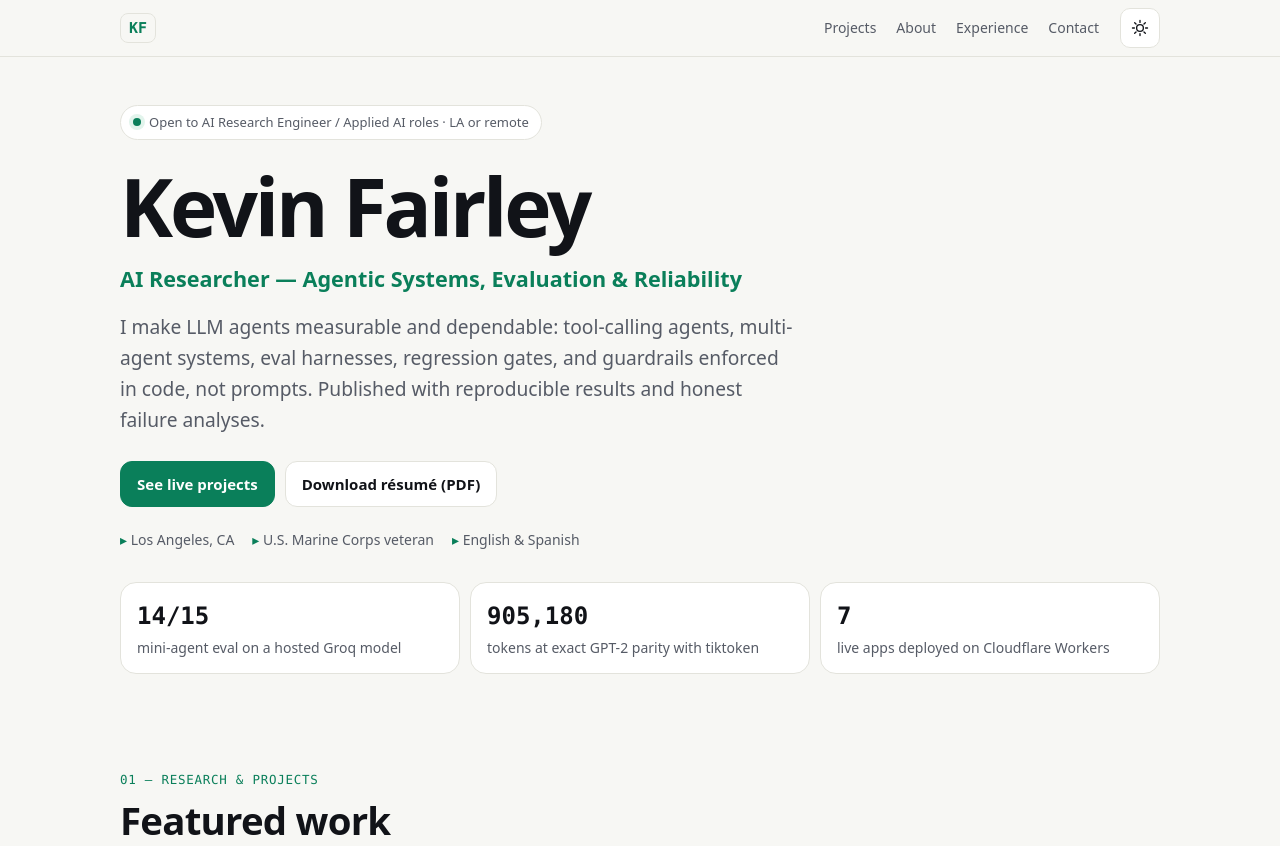
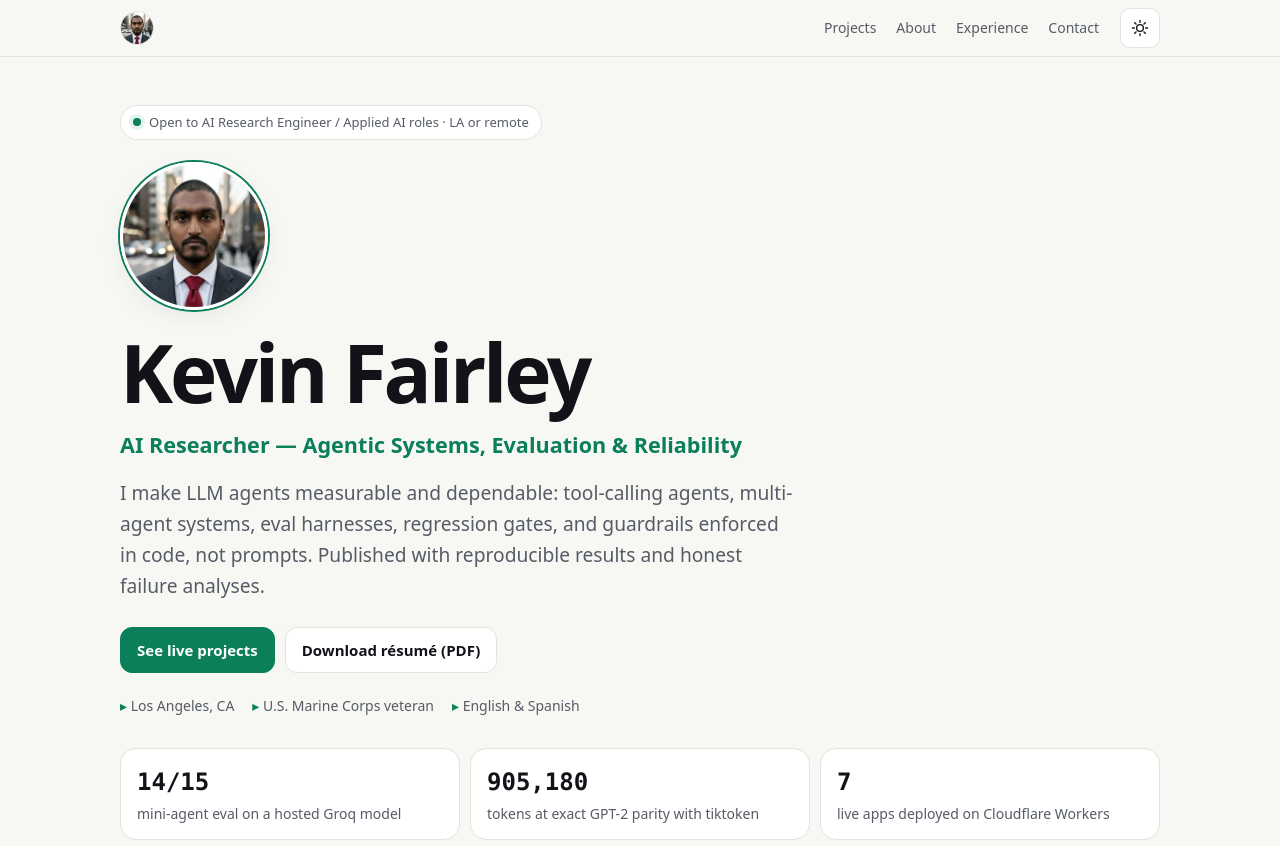
Before and after one commit to kfairley9999/kfairley9999.github.io, a plain HTML site: page index.html in a window 1280 px wide. Shown: the top 846 px of the page. Drawn offline with Linux system fonts and the light colour scheme.

Commit message:
Add profile photo to hero and nav; og:image and twitter:image

```diff
--- a/index.html
+++ b/index.html
@@ -11,6 +11,15 @@
   <meta property="og:description" content="Open-source LLM agents, multi-agent systems, eval regression gates, and code-enforced guardrails, with live demos.">
   <meta property="og:type" content="website">
   <meta property="og:url" content="https://kfairy9999.github.io/">
+  <meta property="og:image" content="https://kfairy9999.github.io/assets/kevin-fairley.jpg">
+  <meta property="og:image:width" content="600">
+  <meta property="og:image:height" content="600">
+  <meta property="og:image:alt" content="Kevin Fairley">
+  <meta name="twitter:card" content="summary">
+  <meta name="twitter:title" content="Kevin Fairley — AI Researcher, Agentic Systems">
+  <meta name="twitter:description" content="Open-source LLM agents, multi-agent systems, eval regression gates, and code-enforced guardrails, with live demos.">
+  <meta name="twitter:image" content="https://kfairy9999.github.io/assets/kevin-fairley.jpg">
+  <meta name="twitter:image:alt" content="Kevin Fairley">
   <link rel="canonical" href="https://kfairy9999.github.io/">
   <link rel="icon" href="assets/favicon.svg" type="image/svg+xml">
   <link rel="stylesheet" href="styles.css">
@@ -23,7 +32,7 @@
     })();
   </script>
   <script type="application/ld+json">
-  {"@context":"https://schema.org","@type":"Person","name":"Kevin Fairley","jobTitle":"AI Researcher — Agentic Systems, Evaluation & Reliability","address":{"@type":"PostalAddress","addressLocality":"Los Angeles","addressRegion":"CA"},"url":"https://kfairy9999.github.io/","sameAs":["https://github.com/kfairy9999","https://www.linkedin.com/in/kevin-fairley-94330b42a/"]}
+  {"@context":"https://schema.org","@type":"Person","name":"Kevin Fairley","image":"https://kfairy9999.github.io/assets/kevin-fairley.jpg","jobTitle":"AI Researcher — Agentic Systems, Evaluation & Reliability","address":{"@type":"PostalAddress","addressLocality":"Los Angeles","addressRegion":"CA"},"url":"https://kfairy9999.github.io/","sameAs":["https://github.com/kfairy9999","https://www.linkedin.com/in/kevin-fairley-94330b42a/"]}
   </script>
 </head>
 <body>
@@ -31,7 +40,7 @@
 
   <header class="topbar" id="top">
     <nav class="nav wrap" aria-label="Primary">
-      <a class="brand" href="#top" aria-label="Kevin Fairley, home"><span class="mono">KF</span></a>
+      <a class="brand" href="#top" aria-label="Kevin Fairley, home"><picture><source srcset="assets/kevin-fairley-128.webp" type="image/webp"><img class="brand-photo" src="assets/kevin-fairley-128.jpg" alt="" width="34" height="34" decoding="async"></picture></a>
       <ul class="nav-links">
         <li><a href="#projects">Projects</a></li>
         <li class="hide-sm"><a href="#about">About</a></li>
@@ -49,6 +58,10 @@
     <!-- HERO -->
     <section class="hero wrap" aria-labelledby="hero-title">
       <p class="eyebrow"><span class="dot" aria-hidden="true"></span> Open to AI Research Engineer / Applied AI roles · LA or remote</p>
+      <picture class="hero-photo">
+        <source srcset="assets/kevin-fairley.webp" type="image/webp">
+        <img src="assets/kevin-fairley.jpg" alt="Kevin Fairley" width="600" height="600" fetchpriority="high" decoding="async">
+      </picture>
       <h1 id="hero-title">Kevin Fairley</h1>
       <p class="role">AI Researcher — Agentic Systems, Evaluation &amp; Reliability</p>
       <p class="pitch">I make LLM agents measurable and dependable: tool-calling agents, multi-agent systems, eval harnesses, regression gates, and guardrails enforced in code, not prompts. Published with reproducible results and honest failure analyses.</p>
--- a/styles.css
+++ b/styles.css
@@ -152,3 +152,10 @@ ul, ol { margin: 0; padding: 0; list-style: none; }
 /* Narrow phones: tighten nav */
 @media (max-width: 380px) { .nav-links a { padding: 8px 6px; font-size: 13px; } }
 @media (max-width: 479px) { .nav-links .hide-sm { display: none; } }
+
+/* Profile photo */
+.brand-photo { width: 34px; height: 34px; border-radius: 50%; object-fit: cover; border: 1px solid var(--line); }
+.hero-photo { display: block; margin-top: 22px; }
+.hero-photo img { width: 116px; height: 116px; border-radius: 50%; object-fit: cover; border: 3px solid var(--bg-2); box-shadow: 0 0 0 2px var(--accent), var(--shadow); }
+@media (min-width: 720px) { .hero-photo img { width: 148px; height: 148px; } }
+.hero-photo + h1 { margin-top: 16px; }
```
Also changed, not shown: assets/kevin-fairley-128.jpg (added), assets/kevin-fairley-128.webp (added), assets/kevin-fairley.jpg (added), assets/kevin-fairley.webp (added), 2 other files.
